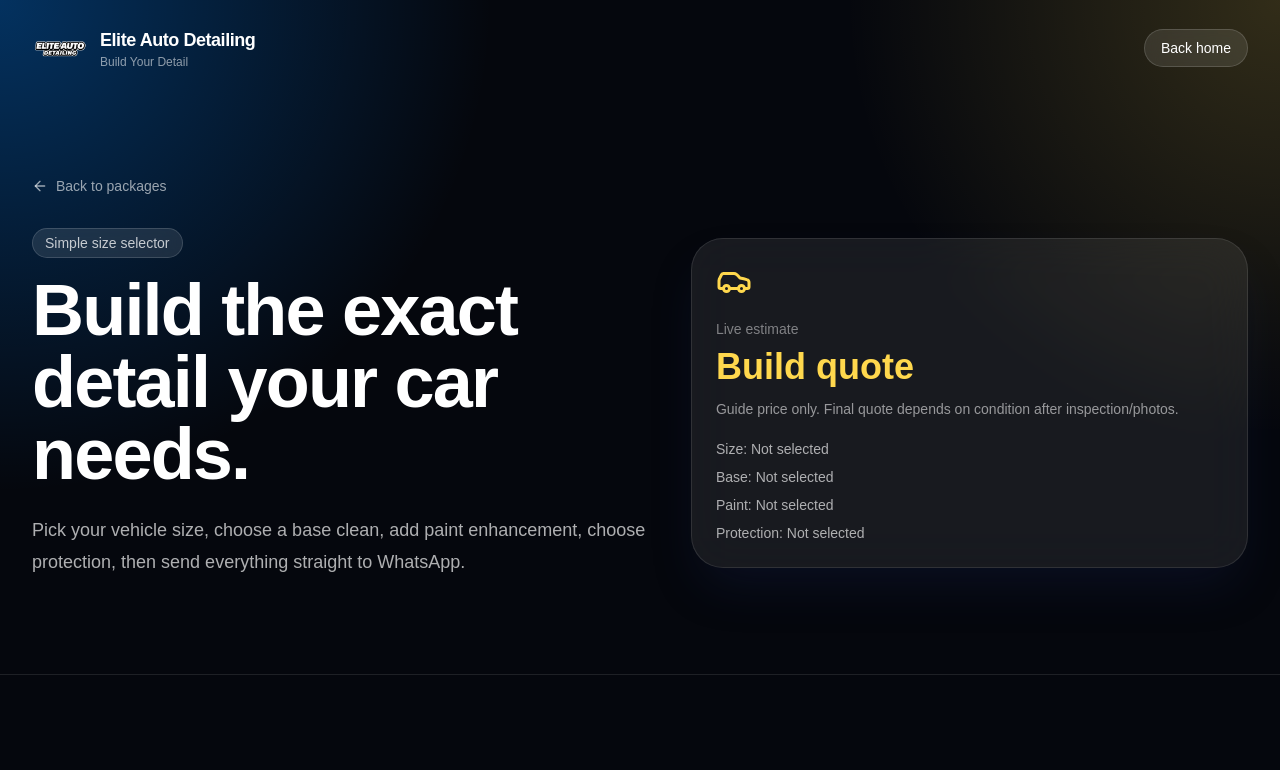
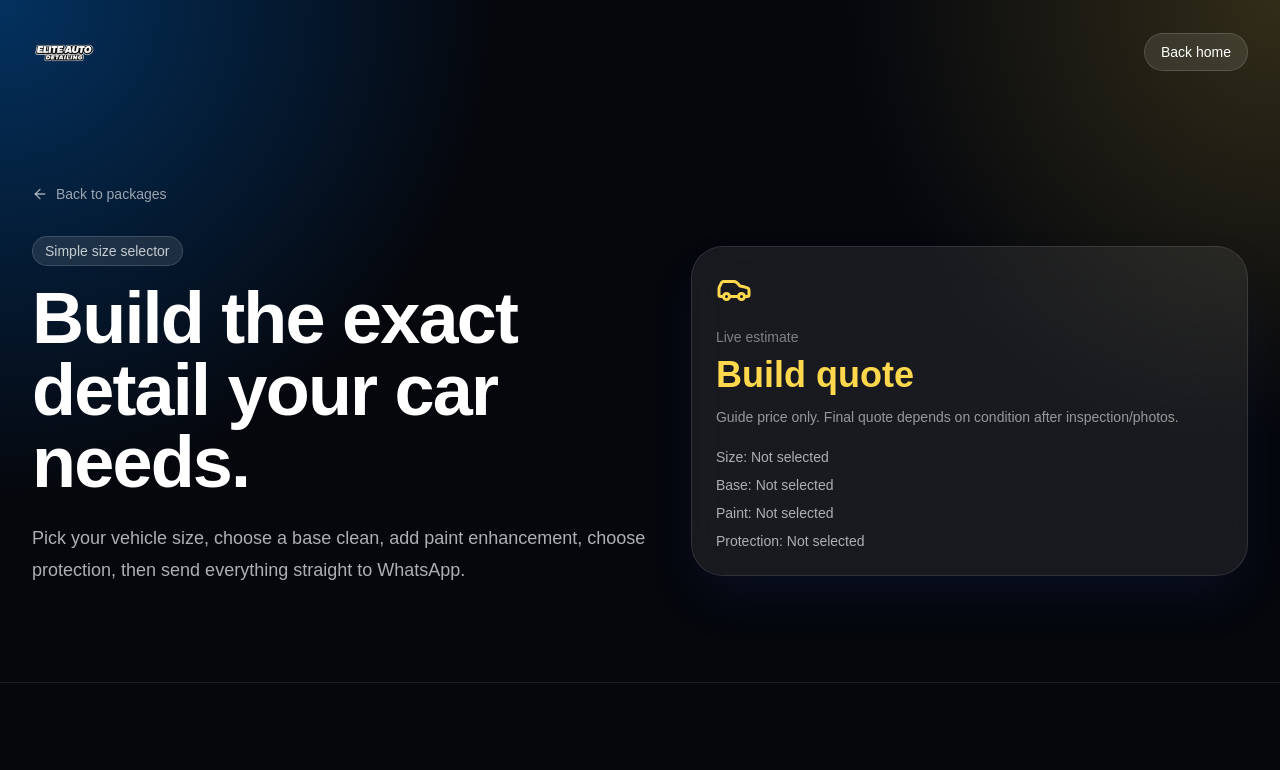
Before and after one commit to eliteautobolton/new-elite-gpt, a Next.js app: page /build-your-detail in a window 1280 px wide. Shown: the top 770 px of the page. Built offline with nearby package versions, Linux system fonts and the light colour scheme.

Commit message:
Add files via upload

```diff
--- a/app/build-your-detail/page.tsx
+++ b/app/build-your-detail/page.tsx
@@ -182,18 +182,12 @@ Can you confirm the final price and availability please?`;
         <div className="absolute inset-0 bg-[radial-gradient(circle_at_top_left,rgba(0,132,255,0.34),transparent_34%),radial-gradient(circle_at_top_right,rgba(255,216,77,0.18),transparent_30%)]" />
 
         <header className="relative mx-auto flex max-w-7xl items-center justify-between px-5 py-5 md:px-8">
-          <Link href="/" className="flex items-center gap-3">
+          <Link href="/" aria-label="Elite Auto Detailing home">
             <img
               src="/logo.png"
               alt="Elite Auto Detailing logo"
-              className="h-14 w-14 rounded-2xl object-contain"
+              className="h-16 w-16 rounded-2xl object-contain"
             />
-            <div>
-              <p className="text-lg font-semibold tracking-tight">
-                Elite Auto Detailing
-              </p>
-              <p className="text-xs text-white/55">Build Your Detail</p>
-            </div>
           </Link>
 
           <Link
```
